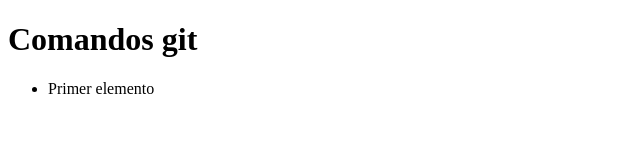
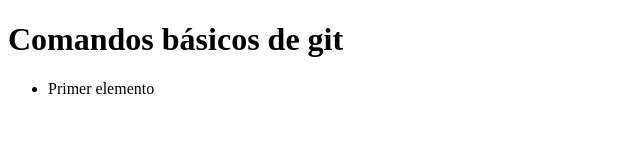
Before and after one commit to fesaenriquezhe/comandosGit, a plain HTML site: page index.html in a window 1280 px wide. Shown: the whole page, without its empty margins (0-640 px from the left). Drawn offline with Linux system fonts and the light colour scheme.

Commit message:
agregue comandos basicos de git

```diff
--- a/index.html
+++ b/index.html
@@ -5,7 +5,7 @@
     <title>Comandos git</title>
 </head>
 <body>
-<h1>Comandos git</h1>
+<h1>Comandos básicos de git</h1>
 <ul>
 <li>Primer elemento</li>
 </ul>
```
